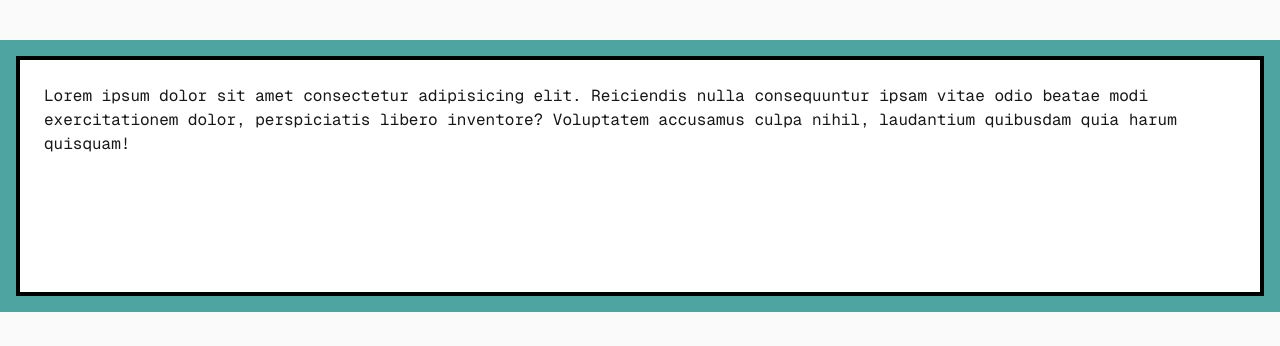
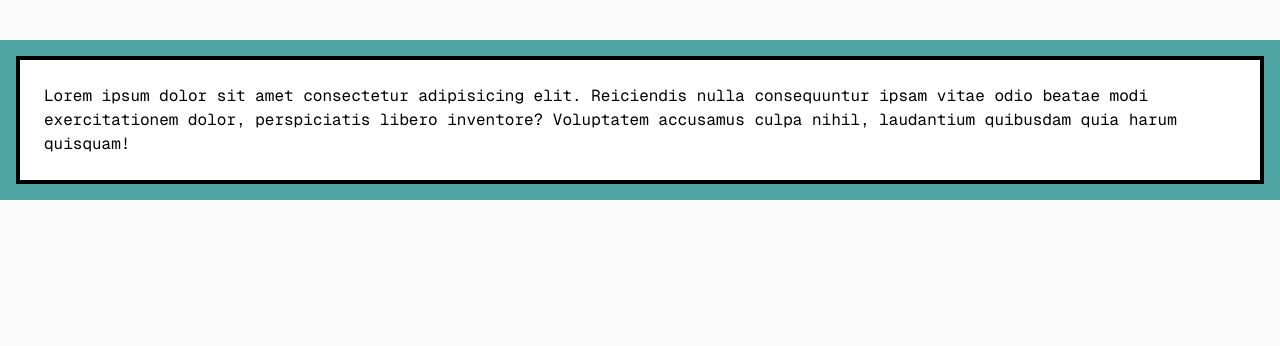
Before and after one commit to emiliofurrer00/languag.io-front-end, a Next.js app: page / in a window 1280 px wide. Shown: the part 475-821 px from the top of the page. Built offline with nearby package versions, Linux system fonts and the light colour scheme.

Commit message:
fix text overflowing container

```diff
--- a/app/page.tsx
+++ b/app/page.tsx
@@ -63,7 +63,7 @@ export default function Home() {
                     </ul>
                 </section>
                 <section className="bg-[#4ea4a1] w-full p-4 font-mono">
-                    <div className="bg-white border-4 border-black p-6 h-60">
+                    <div className="bg-white border-4 border-black p-6 text-black">
                         Lorem ipsum dolor sit amet consectetur adipisicing elit. Reiciendis nulla consequuntur ipsam vitae odio beatae modi exercitationem dolor, perspiciatis libero inventore? Voluptatem accusamus culpa nihil, laudantium quibusdam quia harum quisquam!
                     </div>
                 </section>
```
